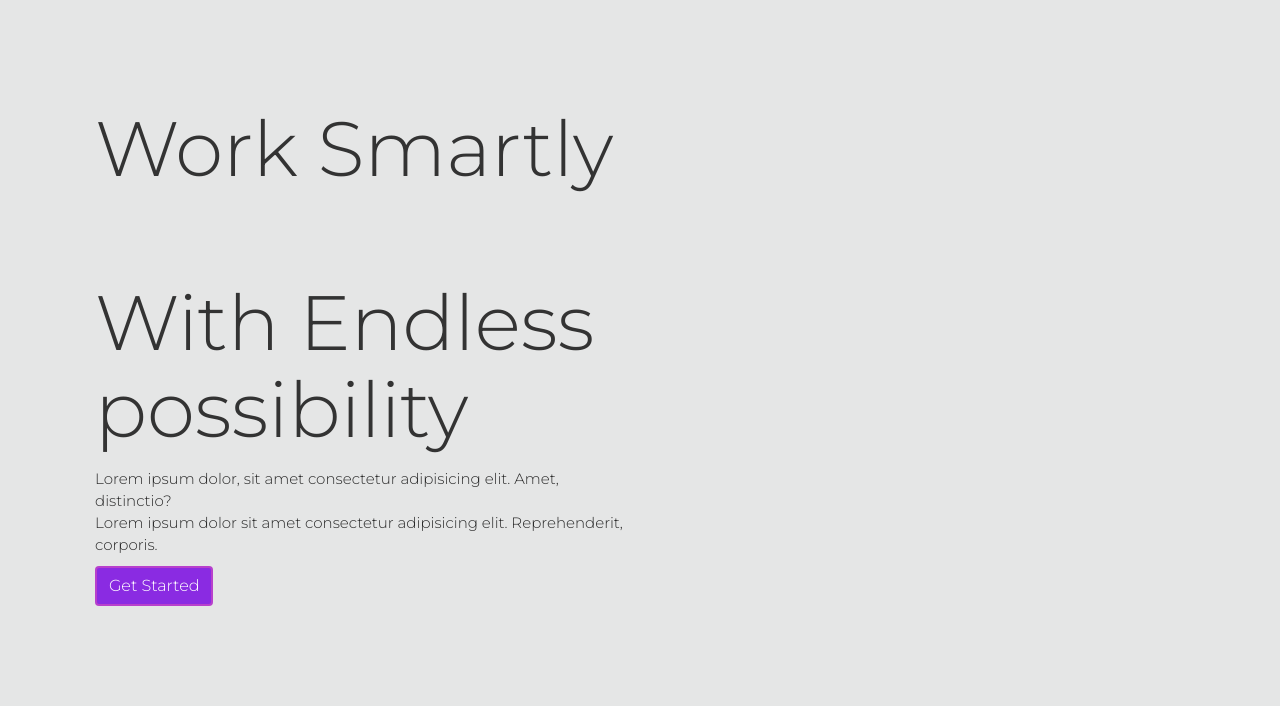
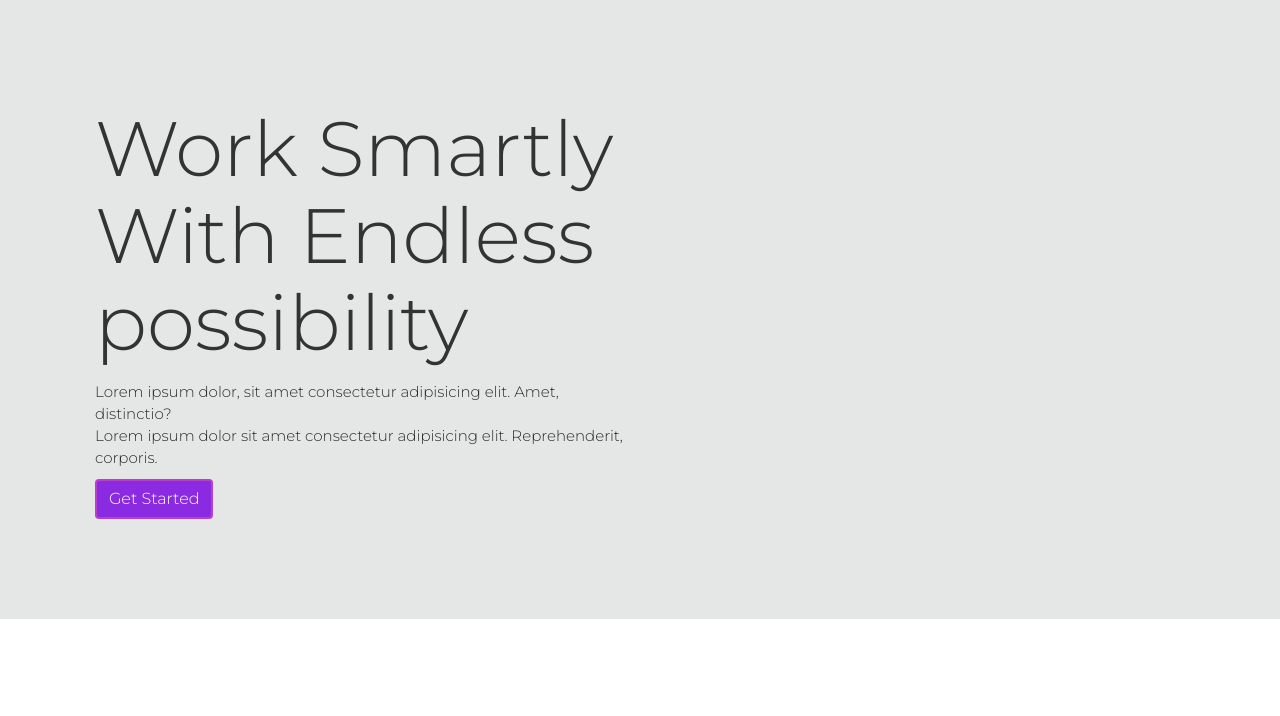
Before and after one commit to Parimal2607/frontend-practical, a plain HTML site: page index.html in a window 1280 px wide. Shown: the part 78-794 px from the top of the page. Drawn offline with nearby package versions, Linux system fonts and the light colour scheme.

Commit message:
revert minor change

```diff
--- a/index.html
+++ b/index.html
@@ -66,7 +66,7 @@
     <div class="container-fluid">
       <div class="row align-items-center">
         <div class="col-md-6" style="padding-left: 95px;">
-          <h1>Work Smartly  <br><br> With Endless <br> possibility</h1>
+          <h1>Work Smartly  <br> With Endless <br> possibility</h1>
           <p>Lorem ipsum dolor, sit amet consectetur adipisicing elit. Amet, distinctio? <br> Lorem ipsum dolor sit amet
             consectetur adipisicing elit. Reprehenderit, corporis.</p>
           <button type="button" class="btn btn-primary" style="background-color: blueviolet; color: white;">Get
```
